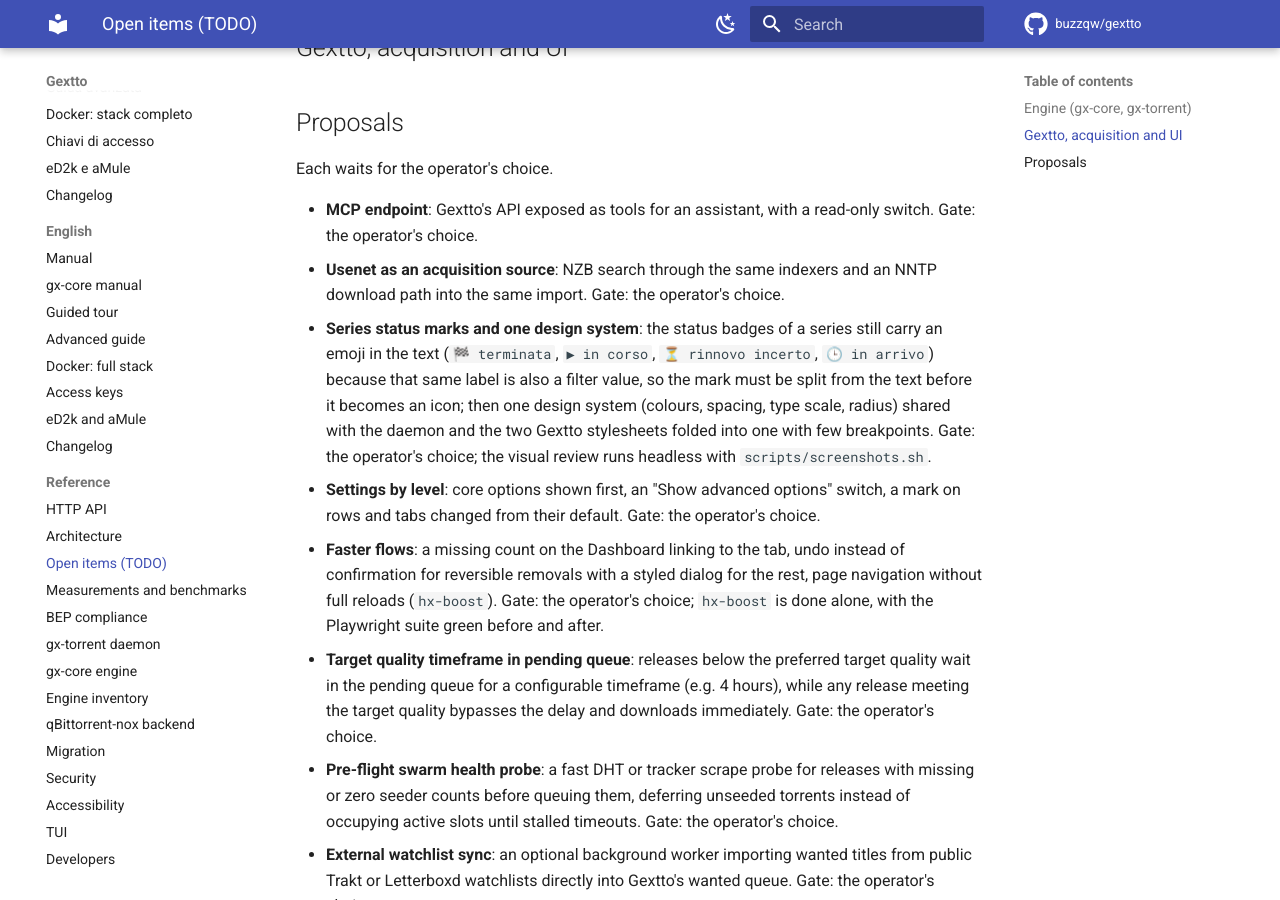
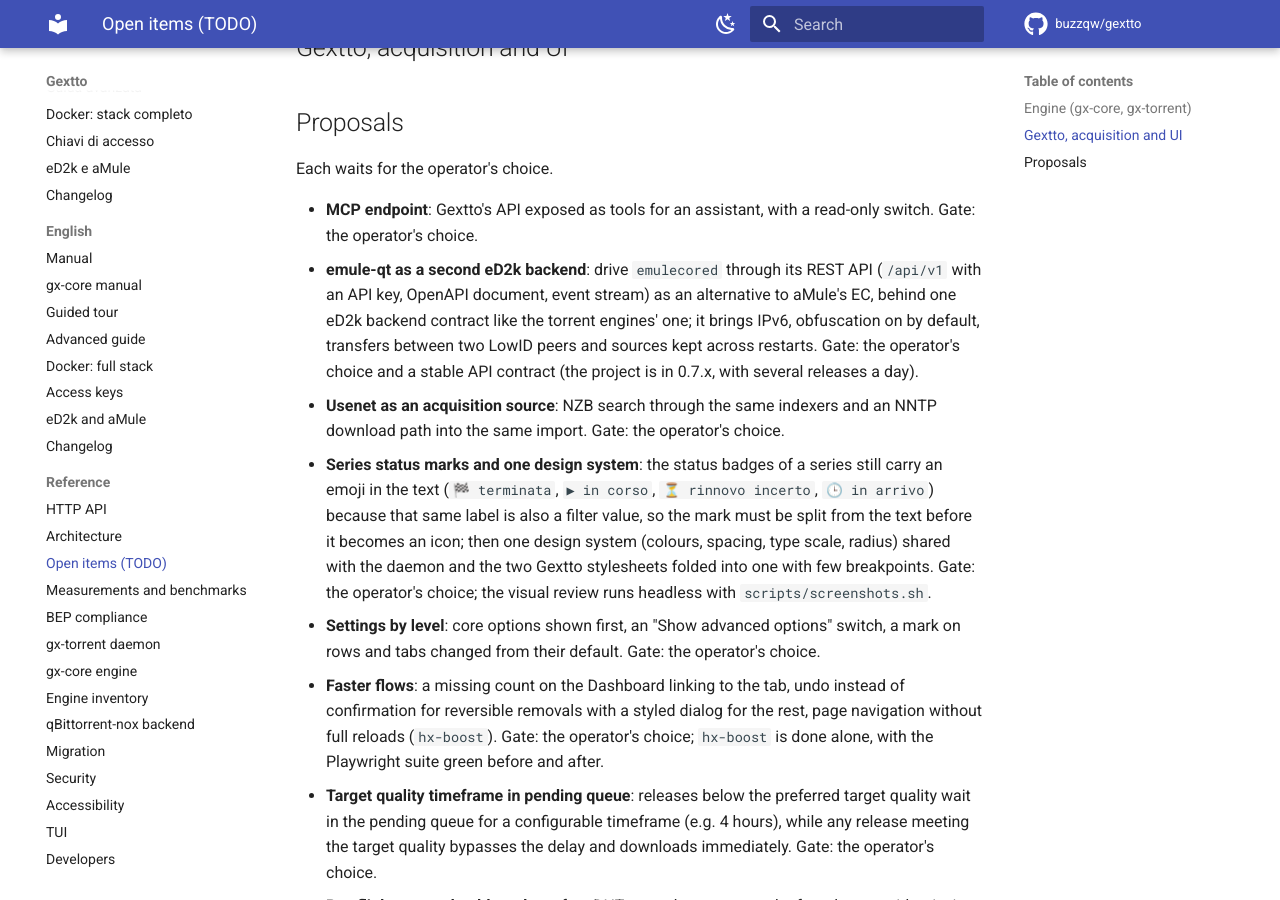
Before and after one commit to buzzqw/gextto, an MkDocs documentation site: the page built from docs/todo.md, in a window 1280 px wide and 900 px high, scrolled down 935 px. Built offline with MkDocs 1.6.1 and Material for MkDocs 9.7.7, drawn with Linux system fonts in a browser that asks for light colours; comment, search, counter and statistics services are not loaded.

Commit message:
todo: proposal for emule-qt as a second eD2k backend

```diff
--- a/docs/todo.md
+++ b/docs/todo.md
@@ -28,6 +28,7 @@ still be true after the item lands does not belong here.
 Each waits for the operator's choice.
 
 - **MCP endpoint**: Gextto's API exposed as tools for an assistant, with a read-only switch. Gate: the operator's choice.
+- **emule-qt as a second eD2k backend**: drive `emulecored` through its REST API (`/api/v1` with an API key, OpenAPI document, event stream) as an alternative to aMule's EC, behind one eD2k backend contract like the torrent engines' one; it brings IPv6, obfuscation on by default, transfers between two LowID peers and sources kept across restarts. Gate: the operator's choice and a stable API contract (the project is in 0.7.x, with several releases a day).
 - **Usenet as an acquisition source**: NZB search through the same indexers and an NNTP download path into the same import. Gate: the operator's choice.
 - **Series status marks and one design system**: the status badges of a series still carry an emoji in the text (`🏁 terminata`, `▶ in corso`, `⏳ rinnovo incerto`, `🕒 in arrivo`) because that same label is also a filter value, so the mark must be split from the text before it becomes an icon; then one design system (colours, spacing, type scale, radius) shared with the daemon and the two Gextto stylesheets folded into one with few breakpoints. Gate: the operator's choice; the visual review runs headless with `scripts/screenshots.sh`.
 - **Settings by level**: core options shown first, an "Show advanced options" switch, a mark on rows and tabs changed from their default. Gate: the operator's choice.
```
